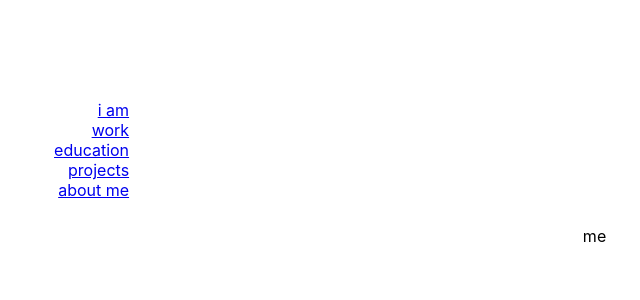
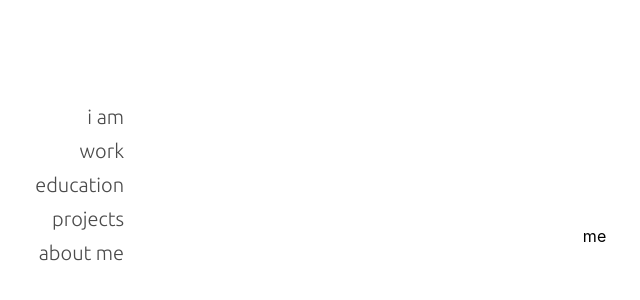
Before and after one commit to pmayur/portfolio, a React (Create React App) app: page / in a window 1280 px wide. Shown: the part 164-464 px from the top of the page, without its empty margins (220-860 px from the left). Built offline with nearby package versions, Linux system fonts and the light colour scheme.

Commit message:
add: styling to navigation links

```diff
--- a/src/components/navigation/Navigator.css
+++ b/src/components/navigation/Navigator.css
@@ -1,13 +1,28 @@
+@import url('https://fonts.googleapis.com/css2?family=Ubuntu:wght@300&display=swap');
+
 #navigator {
     width: fit-content;
     margin-left: auto;
+    text-decoration: none;
 }
 
-#list {
+#link-list {
     position: relative;
     top: 33%;
-    display: flex;
-    flex-direction: column;
-    align-items: flex-end;
-    justify-content: center;
+    text-align: end;
 }
+
+.link {
+    padding: 5px;
+    text-decoration: none;
+    font-family: 'Ubuntu', sans-serif;
+    font-size: 20px;
+    transition: 0.2s;
+    color: black;
+    opacity: 0.7;
+}
+
+.link:hover {
+    font-size: 25px;
+    padding: 5px;
+}
--- a/src/components/navigation/Navigator.jsx
+++ b/src/components/navigation/Navigator.jsx
@@ -3,27 +3,29 @@ import { Link } from "react-router-dom";
 import "./Navigator.css";
 
 export default function Navigator() {
+    const TEXTDECOR = { textDecoration: 'none' };
+
     return (
         <div id="navigator">
-            <div id="list">
-                <Link to="/">
-                    <div>i am</div>
+            <div id="link-list">
+                <Link to="/" style={TEXTDECOR}>
+                    <div className="link">i am</div>
                 </Link>
 
-                <Link to="/work">
-                    <div>work</div>
+                <Link to="/work" style={TEXTDECOR}>
+                    <div className="link">work</div>
                 </Link>
 
-                <Link to="/education">
-                    <div>education</div>
+                <Link to="/education" style={TEXTDECOR}>
+                    <div className="link">education</div>
                 </Link>
 
-                <Link to="/projects">
-                    <div>projects</div>
+                <Link to="/projects" style={TEXTDECOR}>
+                    <div className="link">projects</div>
                 </Link>
 
-                <Link to="/aboutme">
-                    <div>about me</div>
+                <Link to="/aboutme" style={TEXTDECOR}>
+                    <div className="link">about me</div>
                 </Link>
             </div>
         </div>
```
